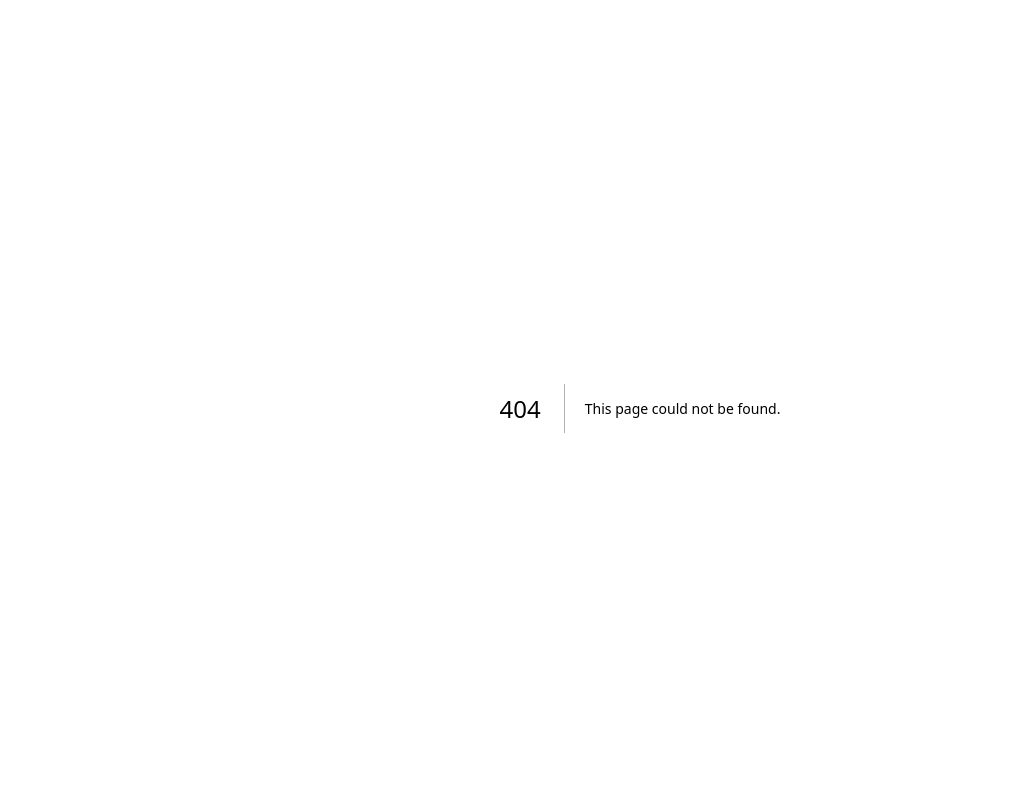
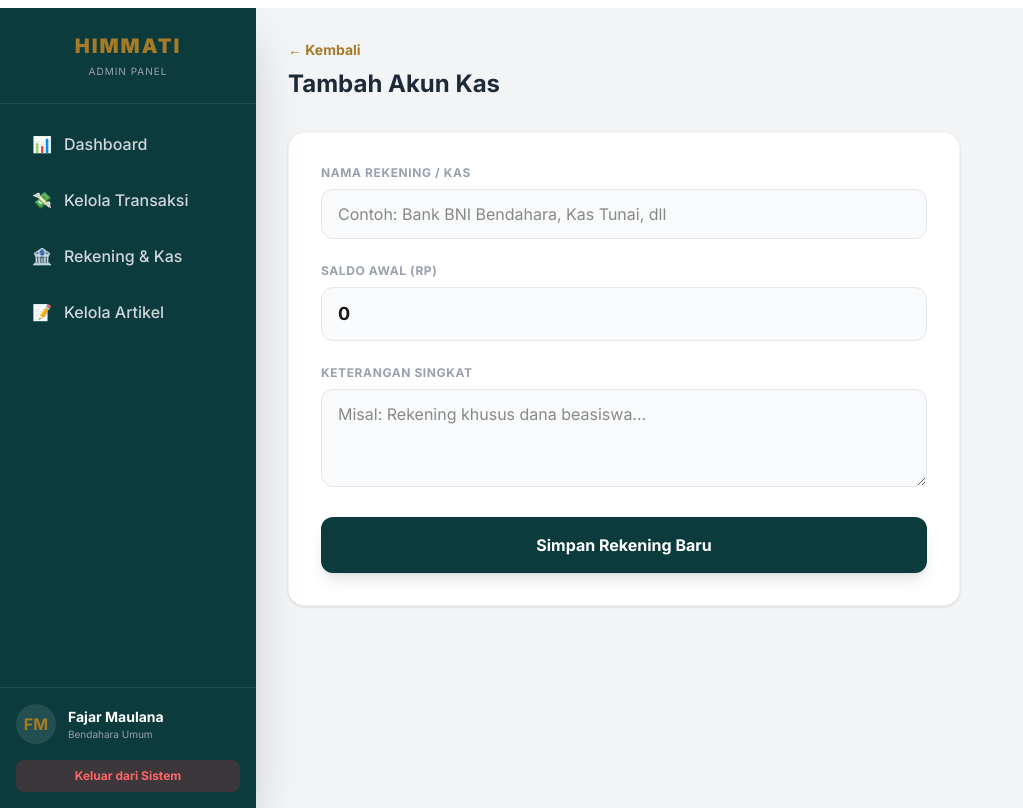
Before and after one commit to 0xZAI/himati-app, a Next.js app: page /admin/kas/tambah in a window 1280 px wide. Before the commit this address had no page. Shown: the whole page, without its empty margins (0-1023 px from the left). Built offline with nearby package versions, Linux system fonts and the light colour scheme; no server answers.

Commit message:
Add functionality to manage cash accounts with delete and create options

```diff
--- /dev/null
+++ b/app/admin/kas/TombolHapusKas.tsx
@@ -0,0 +1,20 @@
+"use client";
+
+export default function TombolHapusKas({ id, nama, hapusAction }: { id: number, nama: string, hapusAction: (formData: FormData) => void }) {
+  return (
+    <form action={hapusAction}>
+      <input type="hidden" name="id" value={id} />
+      <button
+        type="submit"
+        className="text-xs font-bold text-red-500 hover:text-red-700 p-2 border border-red-100 rounded-lg hover:bg-red-50 transition-colors"
+        onClick={(e) => {
+          if(!confirm(`Hapus rekening "${nama}"? Tindakan ini hanya bisa dilakukan jika rekening tidak memiliki riwayat transaksi.`)) {
+            e.preventDefault();
+          }
+        }}
+      >
+        Hapus
+      </button>
+    </form>
+  );
+}
--- /dev/null
+++ b/app/admin/kas/page.tsx
@@ -0,0 +1,69 @@
+import { prisma } from "../../../lib/prisma";
+import AdminSidebar from "../adminsidebar";
+import Link from "next/link";
+import { revalidatePath } from "next/cache";
+import TombolHapusKas from "../kas/TombolHapusKas";
+
+async function hapusKas(formData: FormData) {
+  "use server";
+  const id = Number(formData.get("id"));
+  try {
+    await prisma.cashAccount.delete({ where: { id } });
+    revalidatePath("/admin/kas");
+  } catch (error) {
+    // Biasanya gagal jika sudah ada transaksi yang memakai akun ini
+    console.error("Gagal hapus: Akun ini masih memiliki riwayat transaksi.");
+  }
+}
+
+export default async function KelolaKasPage() {
+  const accounts = await prisma.cashAccount.findMany({
+    orderBy: { name: 'asc' },
+    include: { _count: { select: { transactions: true } } }
+  });
+
+  const formatRupiah = (angka: number) => {
+    return new Intl.NumberFormat('id-ID', { style: 'currency', currency: 'IDR', minimumFractionDigits: 0 }).format(angka);
+  };
+
+  return (
+    <div className="h-screen w-full bg-gray-100 flex flex-col md:flex-row font-sans overflow-hidden">
+      <AdminSidebar />
+      <main className="flex-1 p-4 md:p-8 overflow-y-auto h-full">
+        <header className="flex flex-col md:flex-row justify-between items-start md:items-center mb-8 gap-4 mt-4 md:mt-0">
+          <div>
+            <h1 className="text-2xl font-bold text-gray-800">Rekening & Kas</h1>
+            <p className="text-sm text-gray-500">Kelola tempat penyimpanan dana organisasi.</p>
+          </div>
+          <Link href="/admin/kas/tambah" className="px-5 py-2.5 bg-[#A67B27] text-white rounded-xl text-sm font-bold shadow-md hover:bg-[#8a651f] transition-all">
+            + Tambah Rekening/Kas
+          </Link>
+        </header>
+
+        <div className="grid grid-cols-1 md:grid-cols-2 lg:grid-cols-3 gap-6">
+          {accounts.map((acc) => (
+            <div key={acc.id} className="bg-white p-6 rounded-2xl shadow-sm border border-gray-100 flex flex-col justify-between">
+              <div>
+                <div className="flex justify-between items-start mb-4">
+                  <div className="w-12 h-12 bg-[#0B3B3C]/5 rounded-2xl flex items-center justify-center text-2xl">🏦</div>
+                  <span className="text-[10px] font-bold text-gray-400 uppercase bg-gray-50 px-2 py-1 rounded">
+                    {acc._count.transactions} Transaksi
+                  </span>
+                </div>
+                <h3 className="text-lg font-bold text-gray-800 mb-1">{acc.name}</h3>
+                <p className="text-sm text-gray-400 mb-4">Akun Kas Aktif</p>
+                <div className="text-2xl font-black text-[#0B3B3C]">
+                  {formatRupiah(Number(acc.balance))}
+                </div>
+              </div>
+
+              <div className="mt-6 pt-4 border-t border-gray-50 flex justify-between items-center">
+                <TombolHapusKas id={acc.id} nama={acc.name} hapusAction={hapusKas} />
+              </div>
+            </div>
+          ))}
+        </div>
+      </main>
+    </div>
+  );
+}
--- /dev/null
+++ b/app/admin/kas/tambah/page.tsx
@@ -0,0 +1,69 @@
+import AdminSidebar from "../../adminsidebar";
+import Link from "next/link";
+import { prisma } from "../../../../lib/prisma";
+import { redirect } from "next/navigation";
+import { revalidatePath } from "next/cache";
+
+async function simpanKasBaru(formData: FormData) {
+  "use server";
+  const name = formData.get("name") as string;
+  const balance = Number(formData.get("balance"));
+
+  await prisma.cashAccount.create({
+    data: { name, balance }
+  });
+
+  revalidatePath("/admin/kas");
+  revalidatePath("/admin");
+  redirect("/admin/kas");
+}
+
+export default function TambahKasPage() {
+  return (
+    <div className="h-screen w-full bg-gray-100 flex flex-col md:flex-row font-sans overflow-hidden">
+      <AdminSidebar />
+      <main className="flex-1 p-4 md:p-8 overflow-y-auto h-full">
+        <header className="mb-8 mt-4 md:mt-0">
+          <Link href="/admin/kas" className="text-[#A67B27] text-sm font-bold hover:underline mb-2 block">
+            ← Kembali
+          </Link>
+          <h1 className="text-2xl font-bold text-gray-800">Tambah Akun Kas</h1>
+        </header>
+
+        <div className="bg-white rounded-2xl shadow-sm border border-gray-100 max-w-2xl">
+          <form action={simpanKasBaru} className="p-6 md:p-8 space-y-6">
+            <div className="space-y-2">
+              <label className="text-xs font-bold text-gray-400 uppercase tracking-wider block">Nama Rekening / Kas</label>
+              <input
+                type="text" name="name" required
+                placeholder="Contoh: Bank BNI Bendahara, Kas Tunai, dll"
+                className="w-full px-4 py-3 rounded-xl bg-gray-50 border border-gray-200 outline-none focus:border-[#A67B27]"
+              />
+            </div>
+
+            <div className="space-y-2">
+              <label className="text-xs font-bold text-gray-400 uppercase tracking-wider block">Saldo Awal (Rp)</label>
+              <input
+                type="number" name="balance" required defaultValue="0"
+                className="w-full px-4 py-3 rounded-xl bg-gray-50 border border-gray-200 outline-none focus:border-[#A67B27] font-bold text-lg"
+              />
+            </div>
+
+            <div className="space-y-2">
+              <label className="text-xs font-bold text-gray-400 uppercase tracking-wider block">Keterangan Singkat</label>
+              <textarea
+                name="description" rows={3}
+                placeholder="Misal: Rekening khusus dana beasiswa..."
+                className="w-full px-4 py-3 rounded-xl bg-gray-50 border border-gray-200 outline-none focus:border-[#A67B27]"
+              ></textarea>
+            </div>
+
+            <button type="submit" className="w-full py-4 bg-[#0B3B3C] text-white rounded-xl font-bold hover:bg-[#072526] transition-all shadow-lg">
+              Simpan Rekening Baru
+            </button>
+          </form>
+        </div>
+      </main>
+    </div>
+  );
+}
```
